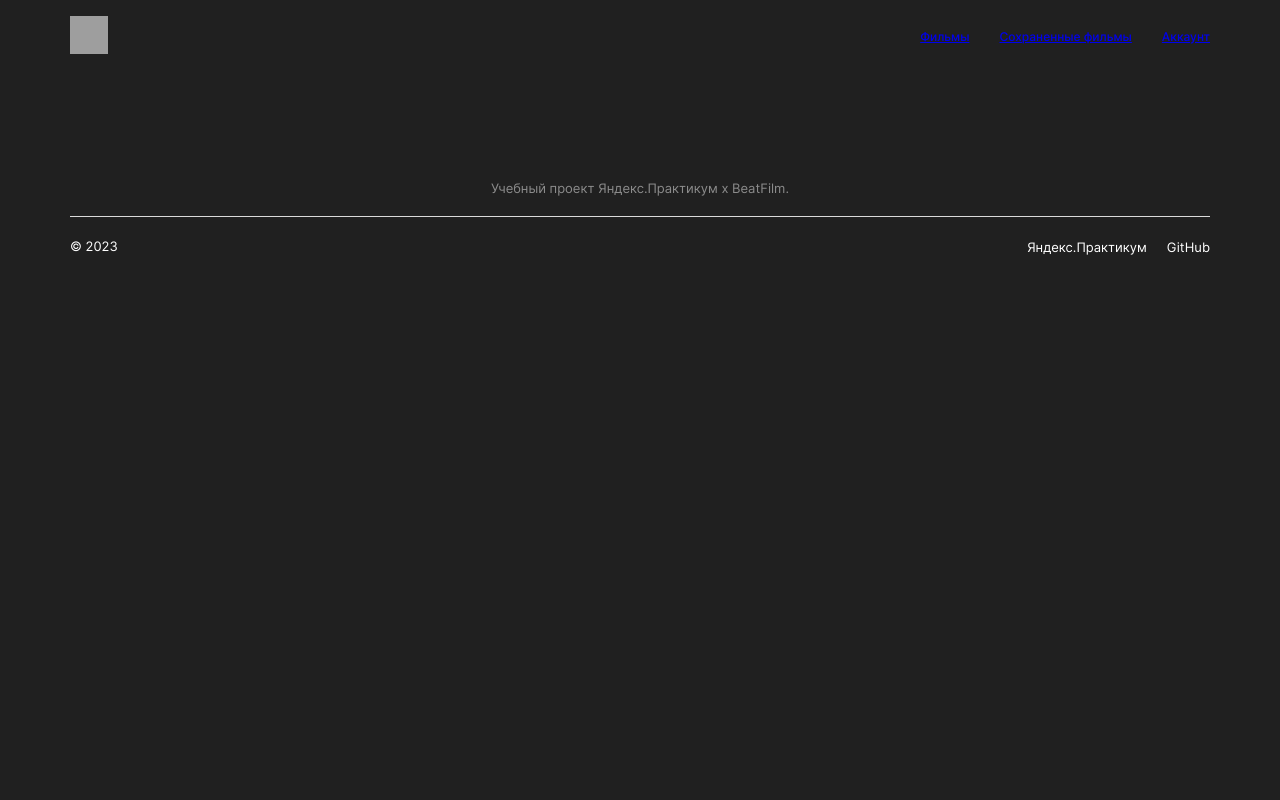
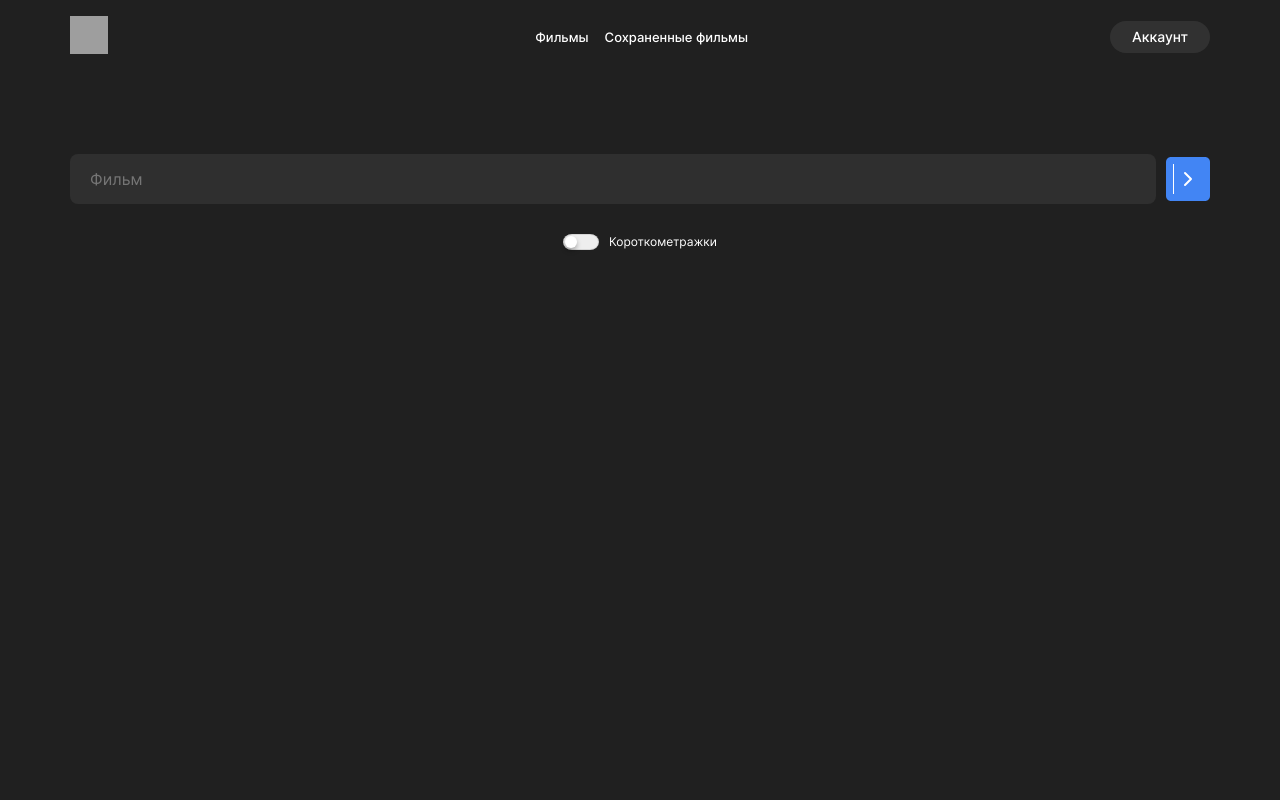
Before and after one commit to ddsed/movies-explorer-frontend, a React (Create React App) app: page /movies in a window 1280 px wide. Shown: the top 800 px of the page. Built offline with nearby package versions, Linux system fonts and the light colour scheme; grey boxes are pictures that could not be loaded.

Commit message:
feat: SearchForm

```diff
--- a/src/components/App/App.js
+++ b/src/components/App/App.js
@@ -8,6 +8,7 @@ import NavBar from '../NavBar/NavBar';
 import Register from '../Register/Register';
 import Login from '../Login/Login';
 import Main from '../Main/Main';
+import Movies from '../Movies/Movies';
 import Footer from '../Footer/Footer';
 
 function App() {
@@ -29,7 +30,8 @@ function App() {
       <Routes>
         <Route path="/signup" element={ <Register /> }/>
         <Route path="/signin" element={ <Login /> }/>
-        <Route path="/" element={ <Main loggedIn={isLoggedIn} />}/>
+        <Route path="/" element={ <Main loggedIn={isLoggedIn} /> }/>
+        <Route path="/movies" element={ <Movies /> }/>
       </Routes>
       <Footer />
     </div>
--- /dev/null
+++ b/src/components/Movies/Movies.css
@@ -0,0 +1,12 @@
+.main-movies {
+    max-width: 1280px;
+    min-height: 100vh;
+    margin: 0 auto;
+    padding: 0 70px;
+}
+
+@media screen and (max-width: 835px) {
+    .main-movies {
+        padding: 0 30px 0;
+    }
+}
--- /dev/null
+++ b/src/components/Movies/Movies.js
@@ -0,0 +1,14 @@
+import React from 'react';
+
+import SearchForm from '../SearchForm/SearchForm';
+//import MoviesCardList from '../MoviesCardList/MoviesCardList';
+
+function Movies({cards}) {
+  return (
+    <main className="main-movies">
+      <SearchForm />
+    </main>
+  );
+}
+
+export default Movies;
--- a/src/components/NavBar/NavBar.css
+++ b/src/components/NavBar/NavBar.css
@@ -40,6 +40,66 @@
     cursor: pointer;
 }
 
+.navbar__links-container {
+    margin-right: calc(100vw/2 - 308px);
+}
+
+.navbar__link-movies {
+    margin-right: 16px;
+    text-decoration: none;
+    color: white;
+
+    font-size: 13px;
+    font-weight: 500;
+    line-height: 18px;
+}
+
+.navbar__link-movies:hover {
+    opacity: 0.7;
+    cursor: pointer;
+}
+
+.navbar__link-saved-movies {
+    text-decoration: none;
+    color: white;
+
+    font-size: 13px;
+    font-weight: 500;
+    line-height: 18px;
+}
+
+.navbar__link-saved-movies:hover {
+    opacity: 0.7;
+    cursor: pointer;
+}
+
+.navbar__link-profile {
+    width: 100px;
+    height: 32px;
+
+    border-radius: 20px;
+    background: #313131;
+
+    color: white;
+    text-decoration: none;
+    text-align: center;
+    padding-top: 8px;
+    box-sizing: border-box;
+
+    font-size: 14px;
+    font-weight: 500;
+    line-height: 16px;
+}
+
+@media screen and (max-width: 835px) {
+    .navbar__link-profile {
+        display: none;
+    }
+    .navbar__links-container {
+        display: none;
+     }
+}
+
 @media screen and (max-width: 420px) {
     .navbar{
         gap: 14px;
--- a/src/components/NavBar/NavBar.js
+++ b/src/components/NavBar/NavBar.js
@@ -8,8 +8,10 @@ function NavBar({loggedIn}) {
       {
         loggedIn ?
         <>
-        <NavLink to="/movies" className="navbar__link-movies">Фильмы</NavLink>
-        <NavLink to="/saved-movies" className="navbar__link-saved-movies">Сохраненные фильмы</NavLink>
+        <div className="navbar__links-container">
+          <NavLink to="/movies" className="navbar__link-movies">Фильмы</NavLink>
+          <NavLink to="/saved-movies" className="navbar__link-saved-movies">Сохраненные фильмы</NavLink>
+        </div>
         <NavLink to="/profile" className="navbar__link-profile">Аккаунт</NavLink>
         </>
         :
--- /dev/null
+++ b/src/components/SearchForm/SearchForm.css
@@ -0,0 +1,134 @@
+.search {
+    min-height: 228px;
+    display: flex;
+    flex-direction: column;
+    align-items: center;
+
+    padding-top: 80px;
+}
+
+.search__form {
+    width: calc(100vw - 140px);
+}
+
+.search__input-container {
+    display: grid;
+    align-items: center;
+    grid-template-columns: 1fr min-content;
+    column-gap: 10px;
+}
+
+.search__input {
+    margin: 0;
+    padding: 0;
+    border: none;
+    border-radius: 8px;
+    background: #2F2F2F;
+    padding: 16px 20px;
+    box-sizing: border-box;
+}
+
+.search__checkbox-container {
+    display: flex;
+    justify-content: center;
+    align-items: center;
+
+    margin-top: 29px;
+}
+
+.search__checkbox {
+    display: inline-block;
+	height: 16px;
+	line-height: 16px;
+	margin-right: 10px;
+	position: relative;
+	vertical-align: middle;
+	font-size: 14px;
+	user-select: none;
+}
+
+.search__checkbox .search__checkbox-switch {
+	position: relative;
+	display: inline-block;
+	box-sizing: border-box;
+	width: 36px;
+	height: 16px;
+	border: 1px solid rgba(0, 0, 0, .1);
+	border-radius: 25%/50%;
+	vertical-align: top;
+	background: #eee;
+	transition: .2s;
+}
+
+.search__checkbox .search__checkbox-switch:before {
+	content: '';
+	position: absolute;
+	top: 1px;
+	left: 1px;
+	display: inline-block;
+	width: 12px;
+	height: 12px;
+	border-radius: 50%;
+	background: white;
+	box-shadow: 0 3px 5px rgba(0, 0, 0, .3);
+	transition: .15s;
+}
+
+.search__checkbox input[type=checkbox] {
+	display: block;
+	width: 0;
+	height: 0;
+	position: absolute;
+	z-index: -1;
+	opacity: 0;
+}
+.search__checkbox input[type=checkbox]:not(:disabled):active + .search__checkbox-switch:before {
+	box-shadow: inset 0 0 2px rgba(0, 0, 0, .3);
+}
+.search__checkbox input[type=checkbox]:checked + .search__checkbox-switch {
+	background: #3DDC84;
+}
+.search__checkbox input[type=checkbox]:checked + .search__checkbox-switch:before {
+	transform:translateX(20px);
+}
+
+.search__label {
+    font-size: 12px;
+    font-weight: 400;
+    line-height: 18px;
+}
+
+@media screen and (max-width: 835px) {
+    .search__form {
+        width: calc(100vw - 60px);
+    }
+
+    .search__checkbox-container {
+        margin-top: 40px;
+    }
+}
+
+@media screen and (max-width: 420px){
+    .search__form {
+        width: calc(100vw - 28px);
+    }
+
+    .search__input {
+        font-size: 14px;
+        line-height: 18px;
+
+        padding: 13px;
+    }
+
+    .search__label {
+        font-size: 11px;
+    }
+
+    .search__checkbox-container {
+        margin-top: 47px;
+    }
+
+    .search__checkbox {
+        margin-right: 13px;
+    }
+}
--- /dev/null
+++ b/src/components/SearchForm/SearchForm.js
@@ -0,0 +1,25 @@
+import React from 'react';
+
+import searchIcon from '../../images/search-icon.svg'
+
+function SearchForm() {
+  return (
+    <section className='search'>
+        <form className='search__form'>
+            <div className='search__input-container'>
+                <input className='search__input' placeholder='Фильм' required />
+                <img src={searchIcon} className='search__icon' alt='Иконка поиска фильмов' />
+            </div>
+            <div className='search__checkbox-container'>
+                <label className='search__checkbox'>
+                    <input type="checkbox" />
+                    <span className="search__checkbox-switch"></span>
+                </label>
+                <label className='search__label'>Короткометражки</label>
+            </div>
+        </form>
+    </section>
+  );
+}
+
+export default SearchForm;
--- a/src/index.css
+++ b/src/index.css
@@ -14,6 +14,9 @@
 @import url(./components/Portfolio/Portfolio.css);
 @import url(./components/Footer/Footer.css);
 
+@import url(./components/Movies/Movies.css);
+@import url(./components/SearchForm/SearchForm.css);
+
 .page {
   -webkit-text-size-adjust: 100%;
   -ms-text-size-adjust: 100%;
```
Also changed, not shown: src/images/search-icon.svg (added).
